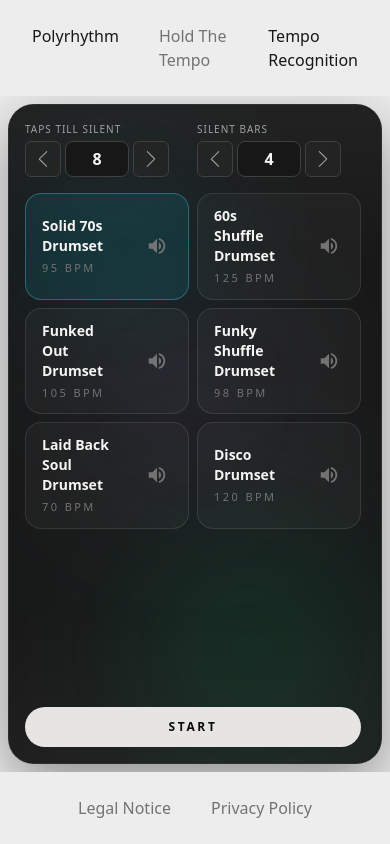
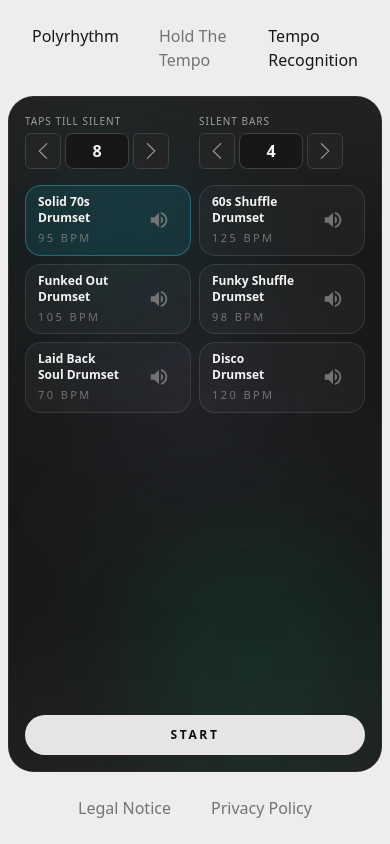
Before and after one commit to leoxnard/synchro, a Next.js app: page /hold-the-time in a window 390 px wide. Built offline with nearby package versions, Linux system fonts and the light colour scheme.

Commit message:
mobile layout fixes, clean audio kill

```diff
--- a/app/components/Navbar.tsx
+++ b/app/components/Navbar.tsx
@@ -34,10 +34,10 @@ export default function Navbar() {
                             key={game.id}
                             href={game.href}
                             className={`px-4 py-2 font-medium transition-colors ${
-                                pathname === game.href
-                                    ? 'text-red-700 dark:text-red-300'
-                                    : 'text-red-900 hover:text-neutral-700 dark:text-neutral-500 dark:hover:text-neutral-300'
-                            }`}
+                            pathname === game.href
+                                ? 'text-neutral-500 dark:text-neutral-300'
+                                : 'text-neutral-900 hover:text-neutral-700 dark:text-neutral-500 dark:hover:text-neutral-300'
+                        }`}
                         >
                             {game.label}
                         </Link>
--- a/app/globals.css
+++ b/app/globals.css
@@ -20,8 +20,7 @@
 }
 
 body {
-  background:
-    var(--background);
+  background: var(--background);
   background-repeat: no-repeat, no-repeat, no-repeat;
   background-size: 240% 140%, 140% 140%, auto;
   color: var(--foreground);
--- a/app/hold-the-time/HoldTheTime.jsx
+++ b/app/hold-the-time/HoldTheTime.jsx
@@ -146,6 +146,7 @@ export default function HoldTheTime() {
             timerRefs.current.forEach((timerId) => clearTimeout(timerId));
             if (clockRef.current) cancelAnimationFrame(clockRef.current);
             stopPreview();
+            clearSession();
         };
     }, []);
 
@@ -358,9 +359,9 @@ export default function HoldTheTime() {
     if (!isClient) return <div className="loading-placeholder" />;
 
     return (
-        <div className="w-full h-full px-2 py-2 md:px-4 md:py-4 flex items-center justify-center">
+        <div className="w-full h-full px-2 md:px-4 md:py-4 flex items-center justify-center">
             <div
-                className="relative overflow-hidden isolate mx-auto rounded-[1.6rem] border border-white/10 dark:bg-neutral-900/80 bg-black/90 shadow-[0_20px_60px_rgba(0,0,0,0.4)] backdrop-blur transition-all duration-[300ms] ease-[cubic-bezier(0.4,0,0.2,1)]"
+                className={`relative overflow-hidden isolate mx-auto rounded-[1.6rem] border border-white/10 dark:bg-neutral-900/80 bg-black/90 ${!isMobileLayoutEnabled ? 'shadow-[0_20px_60px_rgba(0,0,0,0.4)]' : ''} backdrop-blur transition-all duration-[300ms] ease-[cubic-bezier(0.4,0,0.2,1)]`}
                 style={{
                     width: isMobileLayoutEnabled ? '100%' : windowTargetWidth,
                     height: isMobileLayoutEnabled ? '100%' : windowTargetHeight,
--- a/app/hold-the-time/SetupView.jsx
+++ b/app/hold-the-time/SetupView.jsx
@@ -8,9 +8,9 @@ function BeatCard({ beat, selected, onSelect, isPreviewing, onPreviewStart }) {
             <button
                 type="button"
                 onClick={() => onSelect(beat.id)}
-                className="flex-1 px-4 py-3 text-left outline-none rounded-l-2xl"
+                className="flex-1 px-3 py-2 md:px-4 md:py-3 text-left outline-none rounded-l-2xl"
             >
-                <div className="text-sm font-semibold text-stone-100">{beat.name}</div>
+                <div className="text-xs md:text-sm font-semibold text-stone-100">{beat.name}</div>
                 <div className="mt-1 text-[11px] uppercase tracking-[0.22em] text-neutral-500">{beat.bpm} BPM</div>
             </button>
             <button
@@ -55,7 +55,7 @@ function SetupDesktop({ triggerTaps, setTriggerTaps, silentBars, setSilentBars,
 
 function SetupMobile({ triggerTaps, setTriggerTaps, silentBars, setSilentBars, selectedBeatId, setSelectedBeatId, onStart, previewingBeatId, onPreviewStart }) {
     return (
-        <div className="flex h-full flex-col gap-4 overflow-y-auto pr-1">
+        <div className="flex h-full flex-col gap-4 overflow-y-auto">
             <div className="grid gap-2 grid-cols-2">
                 <NumberStepper label="Taps till silent" value={triggerTaps} onChange={setTriggerTaps} min={4} max={32} compact={true} />
                 <NumberStepper label="Silent bars" value={silentBars} onChange={setSilentBars} min={1} max={16} compact={true} />
--- a/app/poly-rhythm/PolyRhythmGame.jsx
+++ b/app/poly-rhythm/PolyRhythmGame.jsx
@@ -752,10 +752,12 @@ export default function PolyrhythmGame() {
         };
     }, []);
 
+    if (!isClientReady) return <div className="loading-placeholder" />;
+
     return (
-        <div className={`w-full h-full min-h-0 px-0 py-0 md:px-4 md:py-4 text-neutral-100 font-sans flex items-stretch justify-stretch md:items-center md:justify-center ${isGameplayActive ? 'gameplay-gesture-lock' : ''}`}>
+        <div className={`w-full h-full min-h-0 px-2 md:px-4 md:py-4 text-neutral-100 font-sans flex items-stretch justify-stretch md:items-center md:justify-center ${isGameplayActive ? 'gameplay-gesture-lock' : ''}`}>
             <div
-                className={`tempo-window relative overflow-hidden isolate rounded-[1.7rem] border border-white/10 dark:bg-neutral-900/80 bg-black/90 shadow-[0_28px_80px_rgba(0,0,0,0.5)] backdrop-blur transition-all duration-[300ms] ease-[cubic-bezier(0.4,0,0.2,1)]`}
+                className={`tempo-window relative overflow-hidden isolate rounded-[1.7rem] border border-white/10 dark:bg-neutral-900/80 bg-black/90 ${!isMobileLayoutEnabled ? 'shadow-[0_20px_60px_rgba(0,0,0,0.4)]' : ''} backdrop-blur transition-all duration-[300ms] ease-[cubic-bezier(0.4,0,0.2,1)]`}
                 style={{
                     width: isMobileLayoutEnabled ? '100%' : windowTargetWidth,
                     height: isMobileLayoutEnabled ? '100%' : windowTargetHeight,
@@ -770,7 +772,7 @@ export default function PolyrhythmGame() {
                     <div className="absolute inset-0 bg-[linear-gradient(to_bottom,rgba(255,255,255,0.04),transparent_24%,transparent_76%,rgba(255,255,255,0.03))]" />
                 </div>
                 <div
-                    className={`absolute top-1/2 left-1/2 -translate-x-1/2 -translate-y-1/2 z-10 flex flex-col items-stretch ${isMobileLayoutEnabled ? 'p-2 md:p-7 justify-start' : 'p-5 md:p-7 justify-center'} ${isGameplayActive ? 'overflow-hidden' : 'overflow-y-auto'}`}
+                    className={`absolute top-1/2 left-1/2 -translate-x-1/2 -translate-y-1/2 z-10 flex flex-col items-stretch ${isMobileLayoutEnabled ? 'p-2 justify-start' : 'p-7 justify-center'} ${isGameplayActive ? 'overflow-hidden' : 'overflow-y-auto'}`}
                     style={{
                         width: isMobileLayoutEnabled ? '100%' : windowTargetWidth,
                         height: isMobileLayoutEnabled ? '100%' : windowTargetHeight,
--- a/app/poly-rhythm/SetupView.jsx
+++ b/app/poly-rhythm/SetupView.jsx
@@ -156,8 +156,6 @@ function MobileSetupView({
     return (
         <div className="w-full h-full relative flex flex-col p-2 min-w-0 min-h-0">
             <div className="w-full relative flex flex-col flex-1 min-w-0 min-h-0 pb-4">
-                <span className="text-xl font-light text-neutral-400 mb-2 text-center tracking-wide border-b border-white/10 pb-2">Polyrhythm</span>
-
                 {/* Settings Grid */}
                 <div className="grid grid-cols-2 gap-2 mb-4 pb-4 border-b border-white/10">
                     <NumberStepper label="Tempo" value={bpm} onChange={setBpm} min={30} max={240} step={5} compact={true} />
@@ -223,7 +221,7 @@ function MobileSetupView({
                 </div>
 
                 {/* Bottom controls */}
-                <div className="w-full flex justify-end items-center gap-2">
+                <div className="w-full flex justify-center items-center gap-2 pb-2">
                     <button
                         onClick={startPractice}
                         className="px-5 py-2 rounded-full border border-white/15 bg-white/[0.02] hover:bg-white/[0.06] text-neutral-300 text-xs font-bold uppercase tracking-[0.12em] transition-all"
--- a/app/tempo-recognition/TempoRecognitionGame.jsx
+++ b/app/tempo-recognition/TempoRecognitionGame.jsx
@@ -6,6 +6,7 @@ import ListeningView from './ListeningView';
 import AdjustmentView from './AdjustmentView';
 import RoundResultsView from './RoundResultsView';
 import FinalResultsView from './FinalResultsView';
+import { useIsMobile } from '../hooks/useIsMobile';
 import { getHighscore, saveHighscore } from '../lib/highscoreStorage';
 
 const MIN_TEMPO = 40;
@@ -22,7 +23,10 @@ export default function TempoRecognitionGame() {
     const [audioCtx, setAudioCtx] = useState(null);
     const [highscore] = useState(() => getHighscore('tempo-recognition'));
 
-    // Derived state: check if this session is a new highscore
+    const isMobile = useIsMobile();
+    const [isClient, setIsClient] = useState(false);
+    const isMobileLayoutEnabled = isClient && isMobile;
+
     const currentSessionTotal = scores.length === TOTAL_ROUNDS ? scores.reduce((sum, score) => sum + score, 0) : 0;
     const isNewHighscoreFlag = gameState === 'final-results' && currentSessionTotal > highscore;
 
@@ -107,9 +111,15 @@ export default function TempoRecognitionGame() {
         };
     }, [audioCtx]);
 
+    useEffect(() => {
+        setIsClient(true);
+    }, []);
+
+    if (!isClient) return <div className="loading-placeholder" />;
+
     return (
-        <div className="w-full h-full px-2 py-2 md:px-4 md:py-4 flex items-center justify-center">
-            <div className="tempo-window isolate relative mx-auto h-[34rem] w-full max-w-md overflow-hidden rounded-[1.7rem] border border-white/10 bg-neutral-900/80 shadow-[0_28px_80px_rgba(0,0,0,0.5)] backdrop-blur">
+        <div className="w-full h-full px-2 md:px-4 md:py-4 flex items-center justify-center">
+            <div className={`tempo-window isolate relative mx-auto ${isMobileLayoutEnabled ? 'h-full' : 'h-[34rem] shadow-[0_20px_60px_rgba(0,0,0,0.4)]'} w-full max-w-md overflow-hidden rounded-[1.7rem] border border-white/10 bg-black/90 dark:bg-neutral-900/80 backdrop-blur`}>
                 <div className="pointer-events-none absolute inset-0 overflow-hidden rounded-[inherit]">
                     <div className="tempo-orb tempo-orb-a" />
                     <div className="tempo-orb tempo-orb-b" />
```
